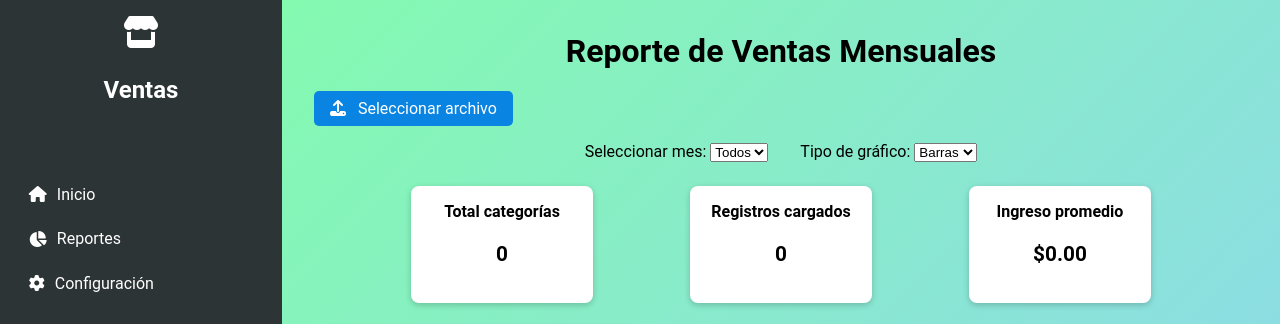
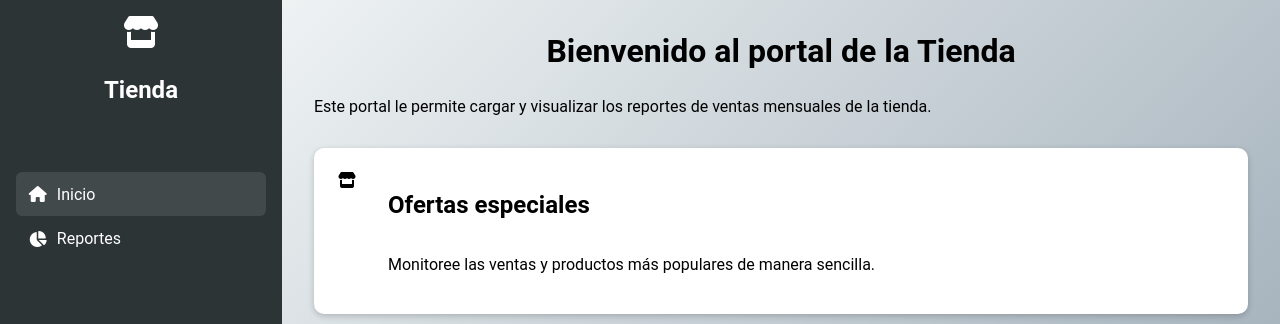
Before and after one commit to ReynaGarL/Actividad_4, a website built with webpack: page src/index.html in a window 1280 px wide. Both pictures are taken after a click on the item "Inicio". Shown: the top 324 px of the page. Built offline with nearby package versions, Linux system fonts and the light colour scheme.

Commit message:
Agrega pantalla de inicio estática y navegación con sidebar entre inicio y reportes

```diff
--- a/src/index.html
+++ b/src/index.html
@@ -11,28 +11,39 @@
         <aside class="sidebar">
             <div class="sidebar-header">
                 <i class="fa fa-store logo-icon"></i>
-                <h2>Ventas</h2>
+                <h2>Tienda</h2>
             </div>
             <nav>
                 <ul>
-                    <li><i class="fa fa-home"></i> Inicio</li>
-                    <li><i class="fa fa-chart-pie"></i> Reportes</li>
-                    <li><i class="fa fa-cog"></i> Configuración</li>
+                    <li class="nav-item active" data-page="home"><i class="fa fa-home"></i> Inicio</li>
+                    <li class="nav-item" data-page="report"><i class="fa fa-chart-pie"></i> Reportes</li>
                 </ul>
             </nav>
         </aside>
 
         <!-- Contenido principal -->
         <main class="main-content">
+            <!-- Pantalla de inicio -->
+            <section id="home" class="page active">
+                <h1>Bienvenido al portal de la Tienda</h1>
+                <p>Este portal le permite cargar y visualizar los reportes de ventas mensuales de la tienda.</p>
+                <div class="store-banner">
+                    <i class="fa fa-store logo-icon"></i>
+                    <div class="store-info">
+                        <h2>Ofertas especiales</h2>
+                        <p>Monitoree las ventas y productos más populares de manera sencilla.</p>
+                    </div>
+                </div>
+            </section>
+
+            <!-- Pantalla de reportes -->
+            <section id="report" class="page">
                 <h1>Reporte de Ventas Mensuales</h1>
-
-            <!-- Botón con icono -->
                 <label for="csvFile" class="file-btn">
                     <i class="fa fa-upload"></i> Seleccionar archivo
                 </label>
                 <input type="file" id="csvFile" accept=".csv" style="display: none;"/>
 
-            <!-- Filtros -->
                 <div class="filters">
                     <div>
                         <label for="monthSelector">Seleccionar mes:</label>
@@ -50,7 +61,6 @@
                     </div>
                 </div>
 
-            <!-- Estadísticas -->
                 <div class="stats">
                     <div class="stat-card">
                         <h3>Total categorías</h3>
@@ -66,9 +76,9 @@
                     </div>
                 </div>
 
-            <!-- Gráfico -->
                 <canvas id="chart"></canvas>
                 <p id="total" class="total"></p>
+            </section>
         </main>
     </div>
     <script src="bundle.js"></script>
--- a/src/index.js
+++ b/src/index.js
@@ -96,6 +96,20 @@ document.addEventListener('DOMContentLoaded', () => {
     });
   }
 
+  // Navegación entre páginas
+document.querySelectorAll('.nav-item').forEach(item => {
+  item.addEventListener('click', () => {
+    // Cambiar activo en menú
+    document.querySelectorAll('.nav-item').forEach(i => i.classList.remove('active'));
+    item.classList.add('active');
+
+    // Mostrar la página correspondiente
+    const page = item.dataset.page;
+    document.querySelectorAll('.page').forEach(p => p.classList.remove('active'));
+    document.getElementById(page).classList.add('active');
+  });
+});
+
   // Notificación offline
   window.addEventListener('offline', () => alert('Estás sin conexión, pero la app sigue funcionando'));
 
--- a/src/style.scss
+++ b/src/style.scss
@@ -44,13 +44,20 @@ body {
   }
 }
 
+select, label {
+  font-family: 'Roboto', sans-serif;
+  font-size: 1rem;
+}
+
+
 /* Main content */
 .main-content {
   flex: 1;
   padding: 2rem;
-  background: linear-gradient(135deg, #84fab0 0%, #8fd3f4 100%);
+  background: linear-gradient(135deg, #eef2f3 0%, #8e9eab 100%);
   overflow-y: auto;
-
+  min-height: 100vh;
+  box-sizing: border-box;
   h1 {
     margin-top: 0;
     font-size: 2rem;
@@ -105,6 +112,11 @@ body {
   border-radius: 10px;
   padding: 1rem;
   box-shadow: 0 2px 6px rgba(0,0,0,0.2);
+  width: 80% !important;
+  max-width: 700px;
+  height: 400px !important; // tamaño fijo
+  display: block;
+  margin: 0 auto;
 }
 
   .total {
@@ -114,3 +126,39 @@ body {
     margin-top: 1rem;
   }
 }
+
+.page {
+  display: none;
+  &.active {
+    display: block;
+  }
+}
+
+.nav-item {
+  cursor: pointer;
+  &.active {
+    background: rgba(255,255,255,0.1);
+  }
+}
+
+.store-banner {
+  display: flex;
+  gap: 2rem;
+  margin-top: 2rem;
+  background: white;
+  padding: 1.5rem;
+  border-radius: 10px;
+  box-shadow: 0 2px 6px rgba(0,0,0,0.2);
+
+  .store-logo {
+    width: 150px;
+    height: 150px;
+    object-fit: cover;
+    border-radius: 8px;
+  }
+  .store-info {
+    display: flex;
+    flex-direction: column;
+    justify-content: center;
+  }
+}
```
Also changed, not shown: dist/bundle.js (added), dist/bundle.js.LICENSE.txt (added), dist/index.html (added), dist/service-worker.js (added), 2 other files. Lines whose indentation alone changed are shown as unchanged.
